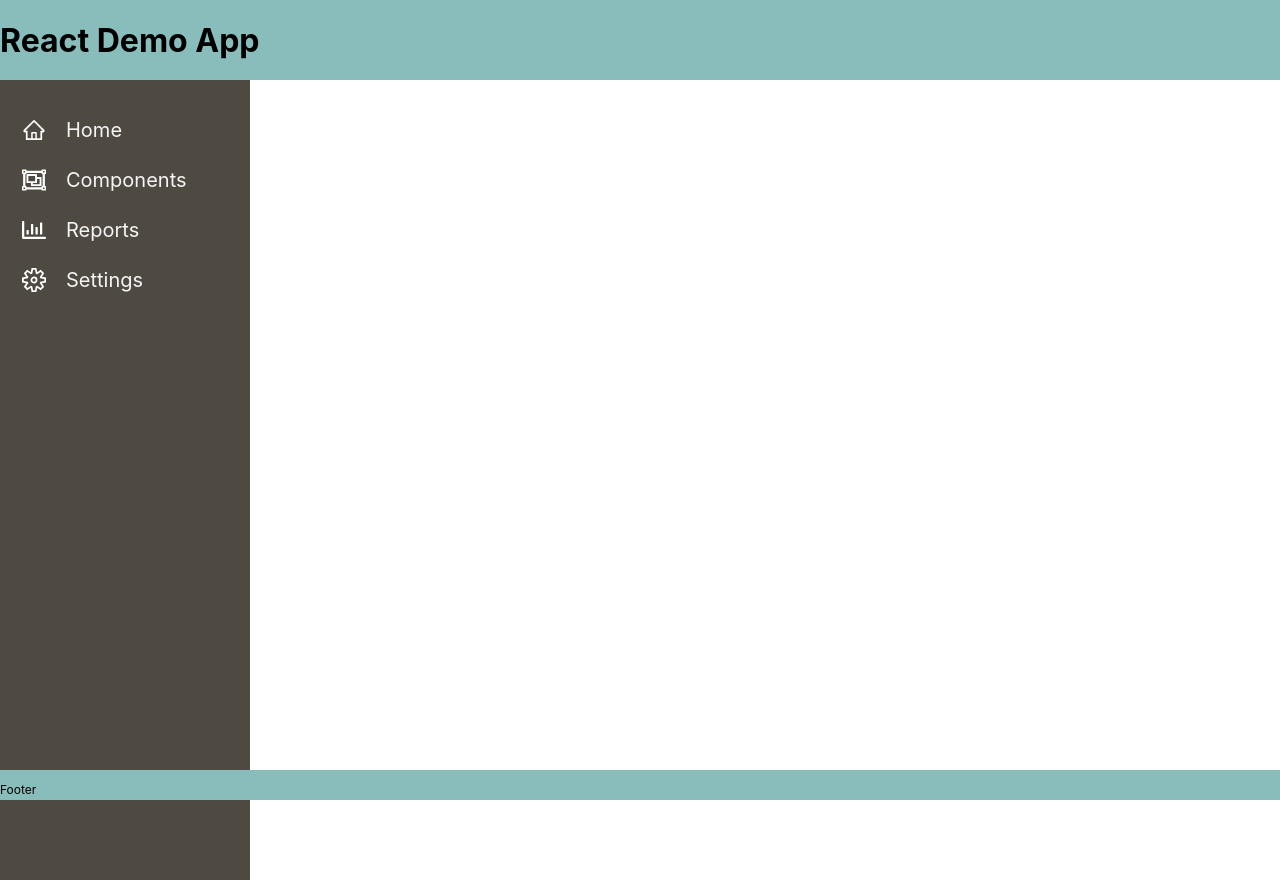
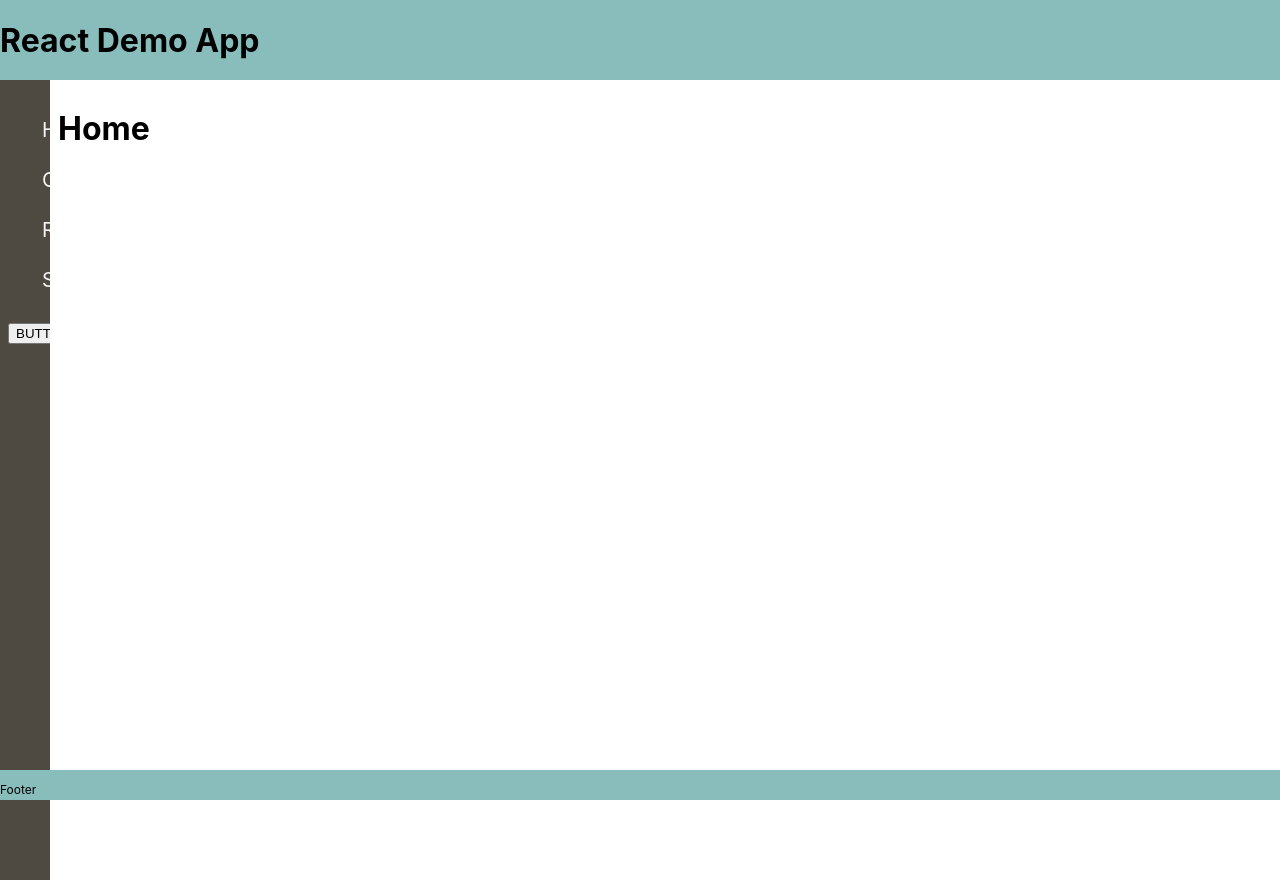
Before and after one commit to danrose9/react-demo-app, a React (Create React App) app: page / in a window 1280 px wide. Built offline with nearby package versions, Linux system fonts and the light colour scheme.

Commit message:
playing about with sidenav collapse

```diff
--- a/src/App.js
+++ b/src/App.js
@@ -1,6 +1,6 @@
 import './App.css';
 import Header from './components/Header';
-import Page from './components/Page';
+import Routes from './components/Routes';
 import Sidebar from './components/Sidebar';
 import Footer from './components/Footer';
 
@@ -10,7 +10,7 @@ function App() {
       <Header />
       <div class="container">
         <Sidebar />
-        <Page />
+        <Routes />
       </div>
       <Footer />
     </>
--- a/src/components/Page.js
+++ /dev/null
@@ -1,20 +0,0 @@
-import React from 'react';
-import styled from 'styled-components';
-import Routes from './Routes';
-
-const StyledPage = styled.div`
-  width: 100vw;
-  flex: 1;
-  overflow: auto;
-  height: auto;
-  padding: 0.5rem;
-  -webkit-overflow-scrolling: touch;
-  -ms-overflow-style: none;
-`;
-export default function Page() {
-  return (
-    <StyledPage>
-      <Routes />
-    </StyledPage>
-  );
-}
--- a/src/components/Routes.js
+++ b/src/components/Routes.js
@@ -1,26 +1,34 @@
+import React from 'react';
+import styled from 'styled-components';
 import { Switch, Route } from 'react-router-dom';
-import React from 'react';
-import SidebarData from './SidebarData';
 
+// import SidebarData from './SidebarData';
 // Components
 import Home from '../pages/Home';
 import Components from '../pages/Components';
 import Reports from '../pages/Reports';
 
-const routes = () => {
+const StyledPage = styled.div`
+  width: 100vw;
+  flex: 1;
+  overflow: auto;
+  height: auto;
+  padding: 0.5rem;
+  -webkit-overflow-scrolling: touch;
+  -ms-overflow-style: none;
+`;
+export default function Routes() {
   return (
-    <Switch>
-      {SidebarData.map((item) => (
-        <Route path={item.path} component={item.title} />
-      ))}
-    </Switch>
+    <StyledPage>
+      <Switch>
+        <Route path="/" exact component={Home} />
+        <Route path="/components" component={Components} />
+        <Route path="/reports" component={Reports} />
+      </Switch>
+    </StyledPage>
   );
-};
+}
 
-export default routes;
-
-/*
-      <Route path="/" exact component={Home} />
-      <Route path="/components" component={Components} />
-      <Route path="/reports" component={Reports} />
-*/
+// {SidebarData.map(({ path, Component }, key) => (
+//   <Route exact path={path} component={Component} key={key} />
+// ))}
--- a/src/components/Sidebar.css
+++ b/src/components/Sidebar.css
@@ -1,5 +1,3 @@
-
-
   .nav-text {
     display: flex;
     justify-content: flex-start;
@@ -7,7 +5,6 @@
     padding: 8px 0px 8px 8px;
     list-style: none;
     height: 50px;
-
   }
 
   /* sidebar text */
@@ -23,6 +20,9 @@
     border-radius: 5px;
 
   }
+
+
+
   .nav-text svg {
     font-size: 24px;
 
--- a/src/components/Sidebar.js
+++ b/src/components/Sidebar.js
@@ -1,6 +1,6 @@
 import React, { useState } from 'react';
 import { Link } from 'react-router-dom';
-import styled, { css, keyframes } from 'styled-components';
+import styled from 'styled-components';
 import { SidebarData } from './SidebarData';
 import './Sidebar.css';
 import { IconContext } from 'react-icons';
@@ -12,13 +12,8 @@ const StyledSidebar = styled.div`
   padding: 0.5rem;
   -webkit-overflow-scrolling: touch;
   -ms-overflow-style: none;
-  width: 250px;
-  // width: ${(prop) => (prop.active ? '250px' : '50px')};
-  ${({ inactive }) =>
-    inactive &&
-    `
-    width: 50px;
-  `}
+  // width: 250px;
+  width: ${(prop) => (prop.active ? '250px' : '50px')};
 `;
 
 const StyledMenuItem = styled.ul`
@@ -34,16 +29,15 @@ const StyledList = styled.li`
   cursor: pointer;
 `;
 
-const Sidebar = () => {
-  const [sidebar, setSidebar] = useState(true);
+const Sidebar = (props) => {
+  const [sidebar, setSidebar] = useState(false);
   const showSidebar = () => {
     setSidebar(!sidebar);
-    console.log('Clicked sidebar');
+    console.log(sidebar);
   };
 
   return (
     <IconContext.Provider value={{ color: '#fff' }}>
-      {/* <StyledSidebar onClick={showSidebar} inactive={sidebar}> */}
       <StyledSidebar>
         <StyledMenuItem>
           {SidebarData.map((item, index) => {
@@ -57,6 +51,7 @@ const Sidebar = () => {
             );
           })}
         </StyledMenuItem>
+        <button onClick={showSidebar}>BUTTON</button>
       </StyledSidebar>
     </IconContext.Provider>
   );
--- a/src/components/SidebarData.js
+++ b/src/components/SidebarData.js
@@ -6,6 +6,7 @@ export const SidebarData = [
   {
     title: 'Home',
     path: '/',
+    component: 'Home',
     icon: <AiIcons.AiOutlineHome />,
     cName: 'nav-text',
     active: true,
@@ -13,6 +14,7 @@ export const SidebarData = [
   {
     title: 'Components',
     path: '/components',
+    component: 'Components',
     icon: <FaIcons.FaRegObjectGroup />,
     cName: 'nav-text',
     active: true,
@@ -20,6 +22,7 @@ export const SidebarData = [
   {
     title: 'Reports',
     path: '/reports',
+    component: 'Reports',
     icon: <FaIcons.FaRegChartBar />,
     cName: 'nav-text',
     active: true,
@@ -27,6 +30,7 @@ export const SidebarData = [
   {
     title: 'Settings',
     path: '/settings',
+    component: 'Settings',
     icon: <VscIcons.VscSettingsGear />,
     cName: 'nav-text',
     active: false,
--- a/src/pages/Components.js
+++ b/src/pages/Components.js
@@ -1,5 +1,5 @@
 import React from 'react';
-import Content from '../Content/content';
+import Content from '../content/content';
 
 export default function Components() {
   return <Content />;
```
